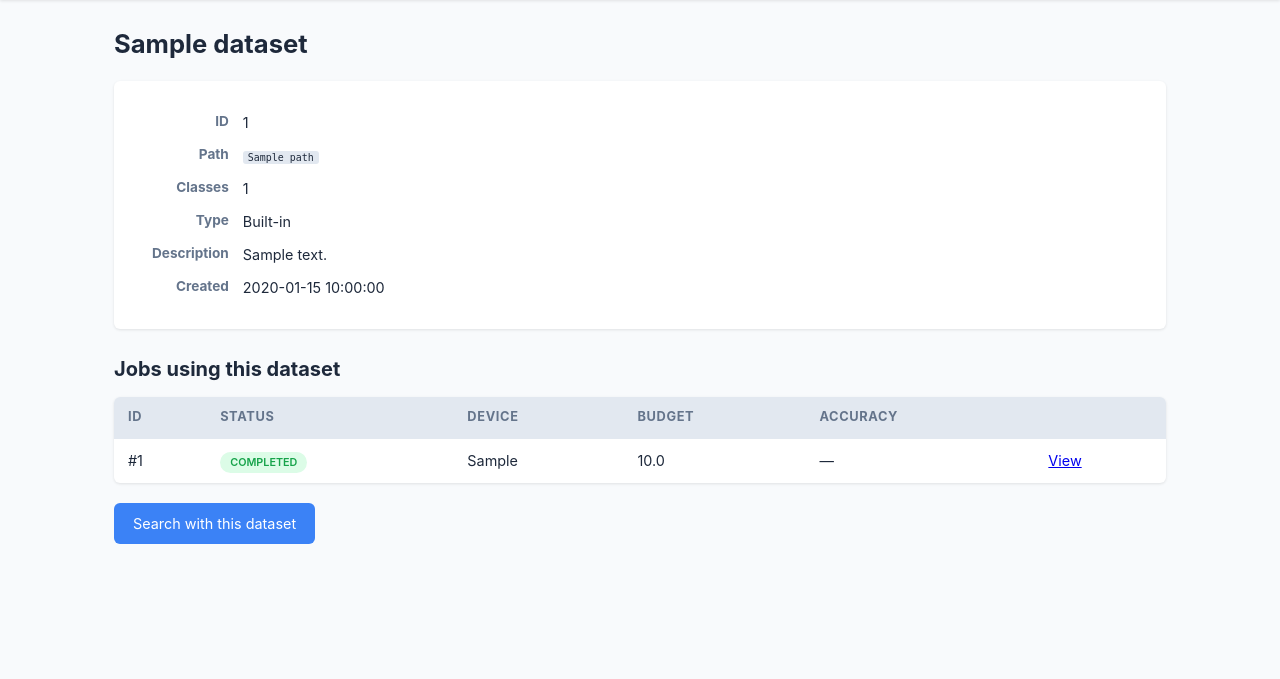
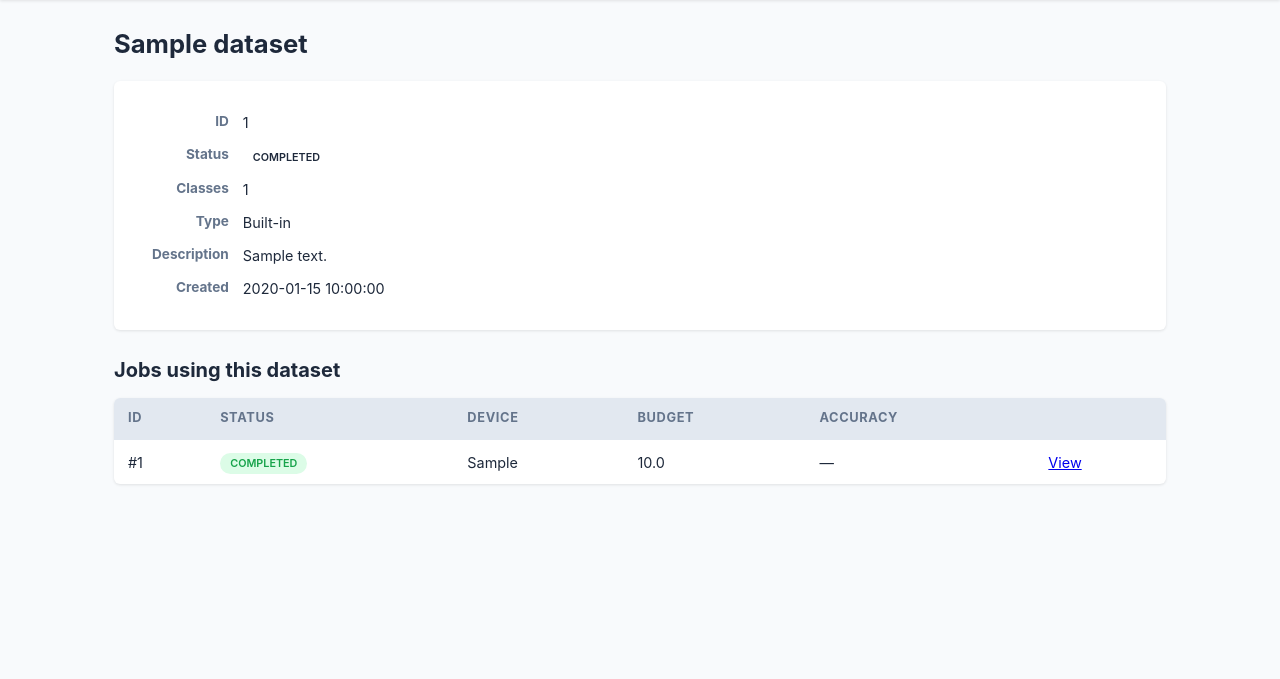
Before and after one commit to ICICLE-ai/FNAS-LCD, a FastAPI app: template src/web/templates/dataset_detail.html in a window 1280 px wide. Shown: the part 56-735 px from the top of the page. Run offline with FastAPI, Linux system fonts and the light colour scheme; the template is opened without the code that fills it: most values are stand-ins (such as "Sample title", 1, 10 or a date in 2020); some libraries are stand-ins or nearby versions.

Commit message:
Show upload status on the dataset pages
An upload is now copied to the training system before it can be used,
which takes a while, and can fail. The Datasets page lists every upload
with its status (uploading, copying, ready or failed) instead of only
ready ones, so uploaders can follow it; the search form still only
offers ready datasets. The dataset's own page shows the status, the
failure reason if any, and updates by itself until the copy finishes;
its path and "Search with this dataset" button appear once it's ready.

The API's dataset responses carry the same status and reason.

Co-Authored-By: Claude Opus 5.5 <noreply@anthropic.com>

```diff
--- a/src/web/models.py
+++ b/src/web/models.py
@@ -20,6 +20,10 @@ class DatasetResponse(BaseModel):
     description: str = ""
     created_at: str = ""
     uploaded_by: Optional[str] = None
+    # "ready", or for an upload still in progress "uploading" / "copying"
+    # (to the training system), or "failed" with the reason in status_detail.
+    status: str = "ready"
+    status_detail: Optional[str] = None
 
     class Config:
         from_attributes = True
--- a/src/web/routers/ui.py
+++ b/src/web/routers/ui.py
@@ -101,8 +101,12 @@ def index(request: Request, response: Response, submitted: int | None = Query(No
 
 @router.get("/datasets", response_class=HTMLResponse)
 def datasets_page(request: Request):
+    # Unlike the search form, list uploads that aren't ready (yet), with
+    # their status, so uploaders can follow them and see failures.
     with get_db() as conn:
-        datasets = _get_datasets(conn)
+        datasets = conn.execute(
+            "SELECT * FROM datasets WHERE is_ready=1 OR is_upload=1 ORDER BY id"
+        ).fetchall()
     return templates.TemplateResponse(request, "datasets.html", {
         "datasets": [_row_to_dataset(r) for r in datasets],
     })
--- /dev/null
+++ b/src/web/templates/_dataset_status.html
@@ -0,0 +1,5 @@
+{# A dataset's status as a badge, styled like the job status badges. #}
+{% macro status_badge(status) -%}
+{%- set style = {"ready": "completed", "uploading": "pending", "copying": "training", "failed": "failed"} -%}
+<span class="badge badge-{{ style[status] }}">{{ status }}</span>
+{%- endmacro %}
--- a/src/web/templates/dataset_detail.html
+++ b/src/web/templates/dataset_detail.html
@@ -1,13 +1,25 @@
 {% extends "base.html" %}
+{% from "_dataset_status.html" import status_badge %}
 {% block title %}{{ dataset.name }} — FNAS-LCD{% endblock %}
 
 {% block content %}
 <h1>{{ dataset.name }}</h1>
 
+{% if dataset.status == "failed" %}
+<div class="alert alert-error">{{ dataset.status_detail }}</div>
+{% elif dataset.status in ("uploading", "copying") %}
+<p class="muted">This dataset is being copied to the training system, which can take a
+few minutes for a large one. It can be used for search and training once its status is
+Ready; this page updates by itself.</p>
+{% endif %}
+
 <div class="card">
     <table class="kv-table">
         <tr><th>ID</th><td>{{ dataset.id }}</td></tr>
+        <tr><th>Status</th><td>{{ status_badge(dataset.status) }}</td></tr>
+        {% if dataset.status == "ready" %}
         <tr><th>Path</th><td><code>{{ dataset.path }}</code></td></tr>
+        {% endif %}
         <tr><th>Classes</th><td>{{ dataset.num_classes }}</td></tr>
         <tr><th>Type</th><td>{% if dataset.is_upload %}Uploaded{% if dataset.uploaded_by %} by {{ dataset.uploaded_by }}{% endif %}{% else %}Built-in{% endif %}</td></tr>
         <tr><th>Description</th><td>{{ dataset.description }}</td></tr>
@@ -45,7 +57,23 @@
 <p class="empty">No jobs yet.</p>
 {% endif %}
 
+{% if dataset.status == "ready" %}
 <div class="actions" style="margin-top:20px;">
     <a href="/search?dataset_id={{ dataset.id }}" class="btn btn-primary">Search with this dataset</a>
 </div>
+{% endif %}
+
+{% if dataset.status in ("uploading", "copying") %}
+<script>
+// Reload once the status changes (to ready or failed).
+(function poll() {
+    setTimeout(() => {
+        fetch('/api/datasets/{{ dataset.id }}')
+            .then(r => r.json())
+            .then(d => { if (d.status !== '{{ dataset.status }}') location.reload(); else poll(); })
+            .catch(poll);
+    }, 5000);
+})();
+</script>
+{% endif %}
 {% endblock %}
--- a/src/web/templates/datasets.html
+++ b/src/web/templates/datasets.html
@@ -1,4 +1,5 @@
 {% extends "base.html" %}
+{% from "_dataset_status.html" import status_badge %}
 {% block title %}Datasets — FNAS-LCD{% endblock %}
 
 {% block content %}
@@ -15,6 +16,7 @@
             <th>Name</th>
             <th>Classes</th>
             <th>Type</th>
+            <th>Status</th>
             <th>Created</th>
             <th></th>
         </tr>
@@ -26,6 +28,7 @@
         <td><a href="/datasets/{{ ds.id }}">{{ ds.name }}</a></td>
         <td>{{ ds.num_classes }}</td>
         <td>{% if ds.is_upload %}Uploaded{% else %}Built-in{% endif %}</td>
+        <td>{{ status_badge(ds.status) }}</td>
         <td>{{ ds.created_at[:16] if ds.created_at else "" }}</td>
         <td><a href="/datasets/{{ ds.id }}">View</a></td>
     </tr>
```
Also changed, not shown: src/web/routers/api.py (+10 -1 lines).
